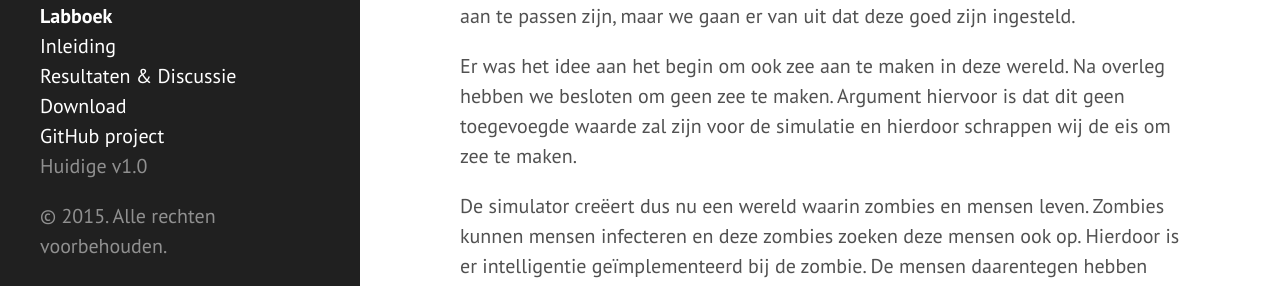
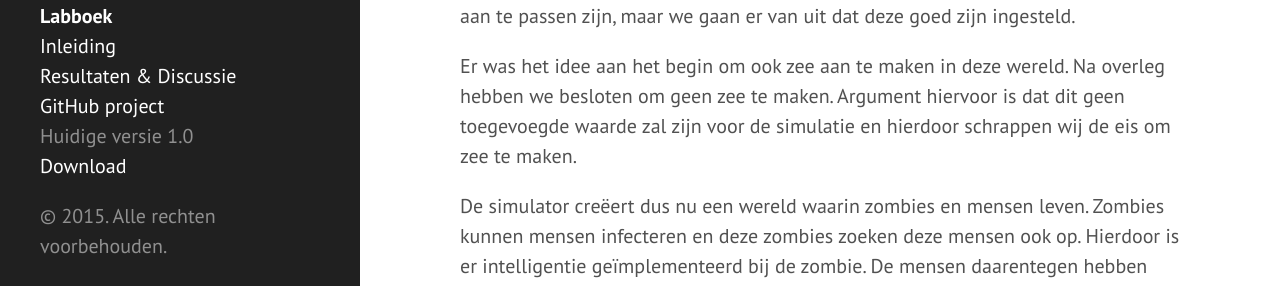
Before and after one commit to zombiea-apocalypse-sim/zombiea-apocalypse-sim.github.io, a Jekyll site: the page built from index.html, in a window 1280 px wide. Shown: the part 599-885 px from the top of the page. Built offline with Jekyll 4.4.1, drawn with Linux system fonts in a browser that asks for light colours; Markdown is read by kramdown in place of the engine named in the settings; the list of posts is cut into pages by our own code.

Commit message:
direct download link betere plaatsing

```diff
--- a/_includes/sidebar.html
+++ b/_includes/sidebar.html
@@ -26,9 +26,9 @@
         {% endif %}
       {% endfor %}
 
+      <li class="sidebar-nav-item"><a href="{{ site.github.repo }}">GitHub project</a></li>
+      <li class="sidebar-nav-item">Huidige versie {{ site.version }}</li>
       <li class="sidebar-nav-item"><a href="https://github.com/zombiea-apocalypse-sim/sim/releases/download/1.0/ZombieSim2015.jar">Download</a></li>
-      <li class="sidebar-nav-item"><a href="{{ site.github.repo }}">GitHub project</a></li>
-      <li class="sidebar-nav-item">Huidige v{{ site.version }}</li>
     </ul>
 
     <p>&copy; {{ site.time | date: '%Y' }}. Alle rechten voorbehouden.</p>
```
